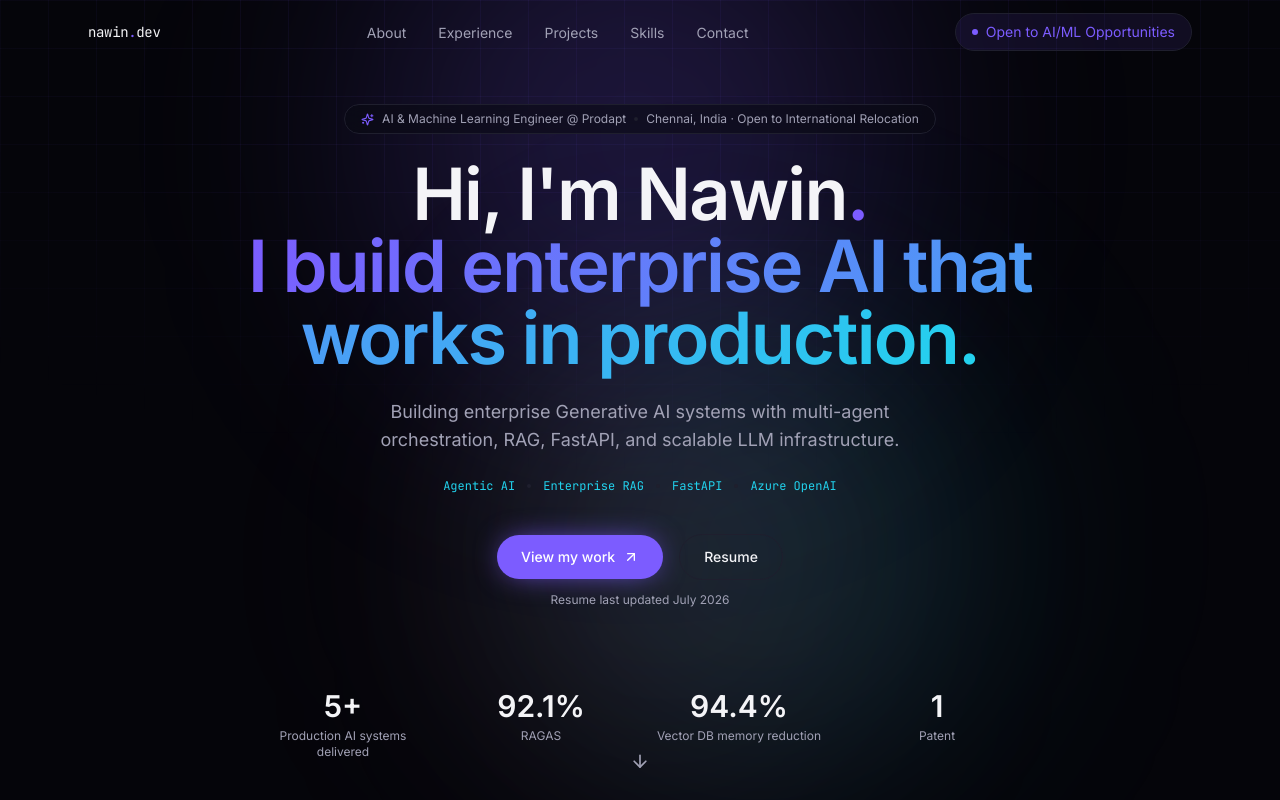
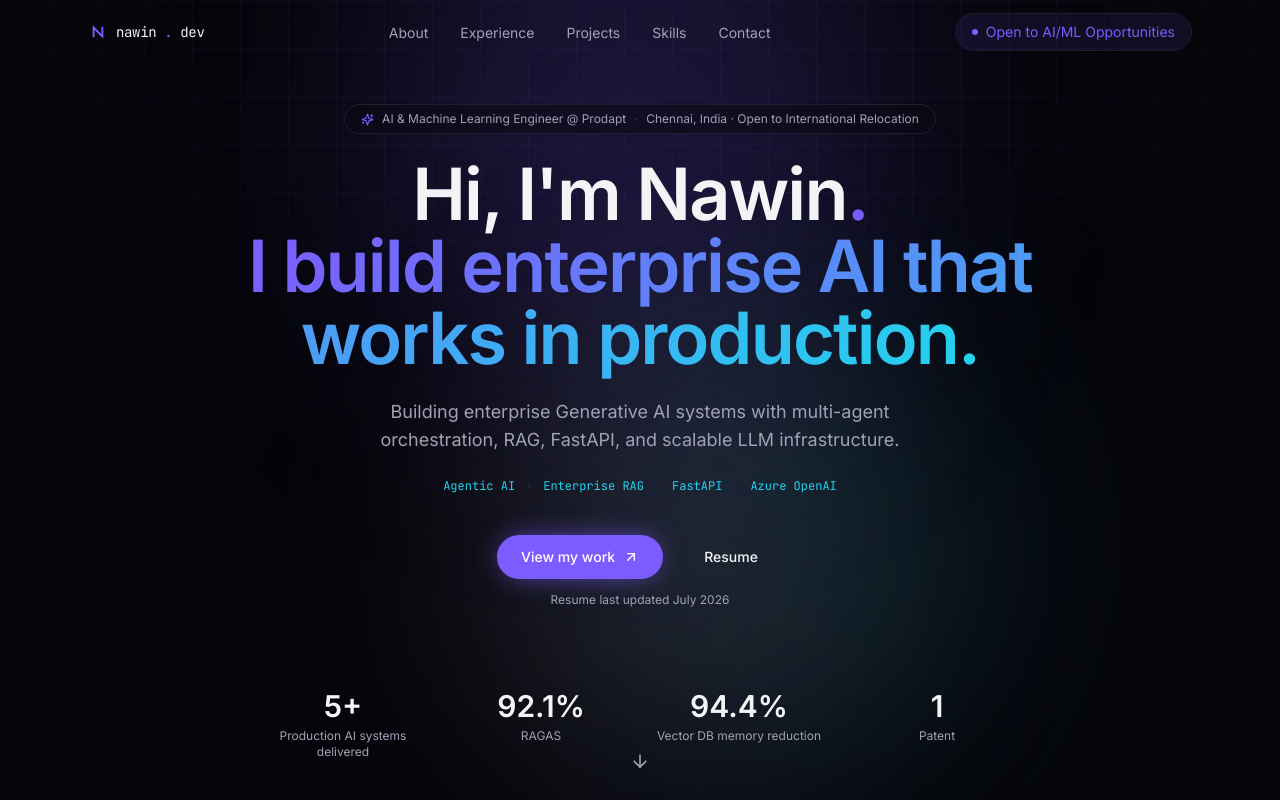
Before and after one commit to nawin-viswajith/nawin-viswajith.github.io, a Next.js app: page / in a window 1280 px wide. Shown: the top 800 px of the page. Built offline with nearby package versions, Linux system fonts and the light colour scheme.

Commit message:
Apply Constructed N brand mark to favicon, navbar, and footer

```diff
--- /dev/null
+++ b/src/components/brand-mark.tsx
@@ -0,0 +1,20 @@
+export function BrandMark({ size = 24, className = "" }: { size?: number; className?: string }) {
+  return (
+    <svg
+      width={size}
+      height={size}
+      viewBox="0 0 64 64"
+      className={className}
+      aria-hidden="true"
+    >
+      <path
+        d="M18 46 L18 18 L46 46 L46 18"
+        fill="none"
+        stroke="currentColor"
+        strokeWidth="6"
+        strokeLinecap="square"
+        strokeLinejoin="miter"
+      />
+    </svg>
+  );
+}
--- a/src/components/footer.tsx
+++ b/src/components/footer.tsx
@@ -1,4 +1,5 @@
 import { profile } from "@/lib/data";
+import { BrandMark } from "@/components/brand-mark";
 import { Github, Linkedin, Mail } from "lucide-react";
 
 export function Footer() {
@@ -6,7 +7,8 @@ export function Footer() {
   return (
     <footer className="relative border-t border-border">
       <div className="mx-auto max-w-6xl px-6 py-10 flex flex-col sm:flex-row items-center justify-between gap-6">
-        <p className="text-sm text-muted">
+        <p className="flex items-center gap-2 text-sm text-muted">
+          <BrandMark size={16} className="text-muted" />
           © {year} {profile.name}. Built with Next.js & Framer Motion.
         </p>
         <div className="flex items-center gap-5">
--- a/src/components/nav.tsx
+++ b/src/components/nav.tsx
@@ -3,6 +3,7 @@
 import { useEffect, useState } from "react";
 import { motion, AnimatePresence } from "framer-motion";
 import { Menu, X } from "lucide-react";
+import { BrandMark } from "@/components/brand-mark";
 
 const links = [
   { href: "#about", label: "About" },
@@ -35,7 +36,8 @@ export function Nav() {
       }`}
     >
       <nav className="mx-auto max-w-6xl px-6 h-16 flex items-center justify-between">
-        <a href="#top" className="font-mono text-sm tracking-tight text-foreground">
+        <a href="#top" className="flex items-center gap-2 font-mono text-sm tracking-tight text-foreground">
+          <BrandMark size={20} className="text-accent" />
           nawin<span className="text-accent">.</span>dev
         </a>
 
```
Also changed, not shown: src/app/icon.svg.
